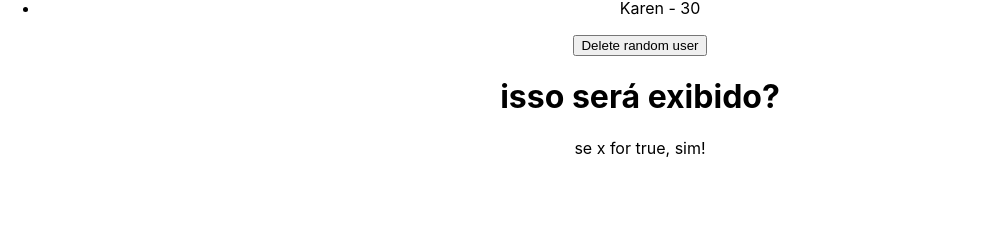
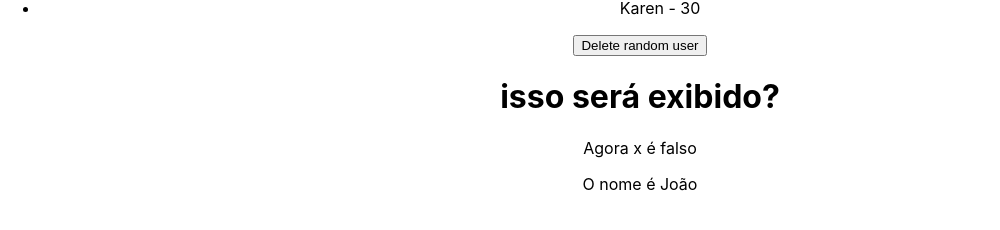
Before and after one commit to kaiotcp1/curso_react, a React (Create React App) app in the folder 3_AVANÇANDO_NO_REACT/avancando/: page / in a window 1280 px wide. Shown: the part 1194-1424 px from the top of the page, without its empty margins (0-1000 px from the left). Built offline with nearby package versions, Linux system fonts and the light colour scheme.

Commit message:
if e else no JSX

```diff
--- a/3_AVANÇANDO_NO_REACT/avancando/src/components/ConditionalRender.js
+++ b/3_AVANÇANDO_NO_REACT/avancando/src/components/ConditionalRender.js
@@ -2,13 +2,28 @@
 
 
 const ConditionalRender = () => {
-  const [x] = useState(true)
+    const [x] = useState(false)
+
+    const [name] = useState("João")
+
+
     return (
-    <div>
-        <h1>isso será exibido?</h1>
-        {x && <p>se x for true, sim!</p>}
-    </div>
-  )
+        <div>
+            <h1>isso será exibido?</h1>
+            {x && <p>se x for true, sim!</p>}
+            {!x && <p>Agora x é falso</p>}
+            {name === "João" ? (
+
+                <div>
+                    <p>O nome é João</p>
+                </div>
+            ) : (
+                <div>
+                    <p>Nome não encontrado!</p>
+                </div>
+            )}
+        </div>
+    )
 }
 
 export default ConditionalRender
```
